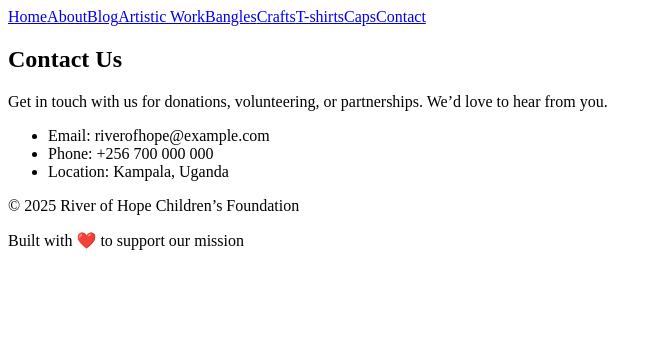
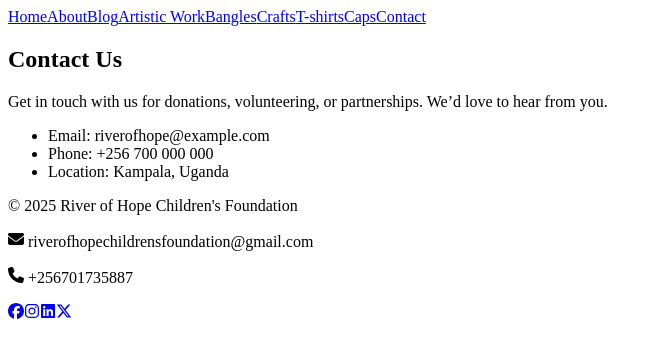
Before and after one commit to Javis202530/River-of-hope-, a React (Vite) app: page /contact in a window 1280 px wide. Shown: the top 358 px of the page, without its empty margins (0-662 px from the left). Built offline with nearby package versions, Linux system fonts and the light colour scheme.

Commit message:
Update Footer.jsx
Foot icons

```diff
--- a/src/Components/Footer.jsx
+++ b/src/Components/Footer.jsx
@@ -1,12 +1,28 @@
 import React from "react";
+import { FaFacebook, FaInstagram, FaLinkedin, FaXTwitter, FaPhone, FaEnvelope } from "react-icons/fa6";
 
 function Footer() {
   return (
-    <footer className="bg-gray-800 text-white text-center p-4">
-      <p>© {new Date().getFullYear()} River of Hope Children’s Foundation</p>
-      <p className="mt-2 text-sm">
-        Built with ❤️ to support our mission
-      </p>
+    <footer className="bg-gray-800 text-white p-6 mt-8">
+      <div className="text-center">
+        <p className="mb-4">© {new Date().getFullYear()} River of Hope Children's Foundation</p>
+
+        {/* Contact Info */}
+        <p className="flex justify-center items-center gap-2">
+          <FaEnvelope /> riverofhopechildrensfoundation@gmail.com
+        </p>
+        <p className="flex justify-center items-center gap-2">
+          <FaPhone /> +256701735887
+        </p>
+
+        {/* Social Media */}
+        <div className="flex justify-center gap-6 mt-4 text-2xl">
+          <a href="https://facebook.com" target="_blank" rel="noreferrer"><FaFacebook /></a>
+          <a href="https://instagram.com" target="_blank" rel="noreferrer"><FaInstagram /></a>
+          <a href="https://linkedin.com" target="_blank" rel="noreferrer"><FaLinkedin /></a>
+          <a href="https://twitter.com" target="_blank" rel="noreferrer"><FaXTwitter /></a>
+        </div>
+      </div>
     </footer>
   );
 }
```
